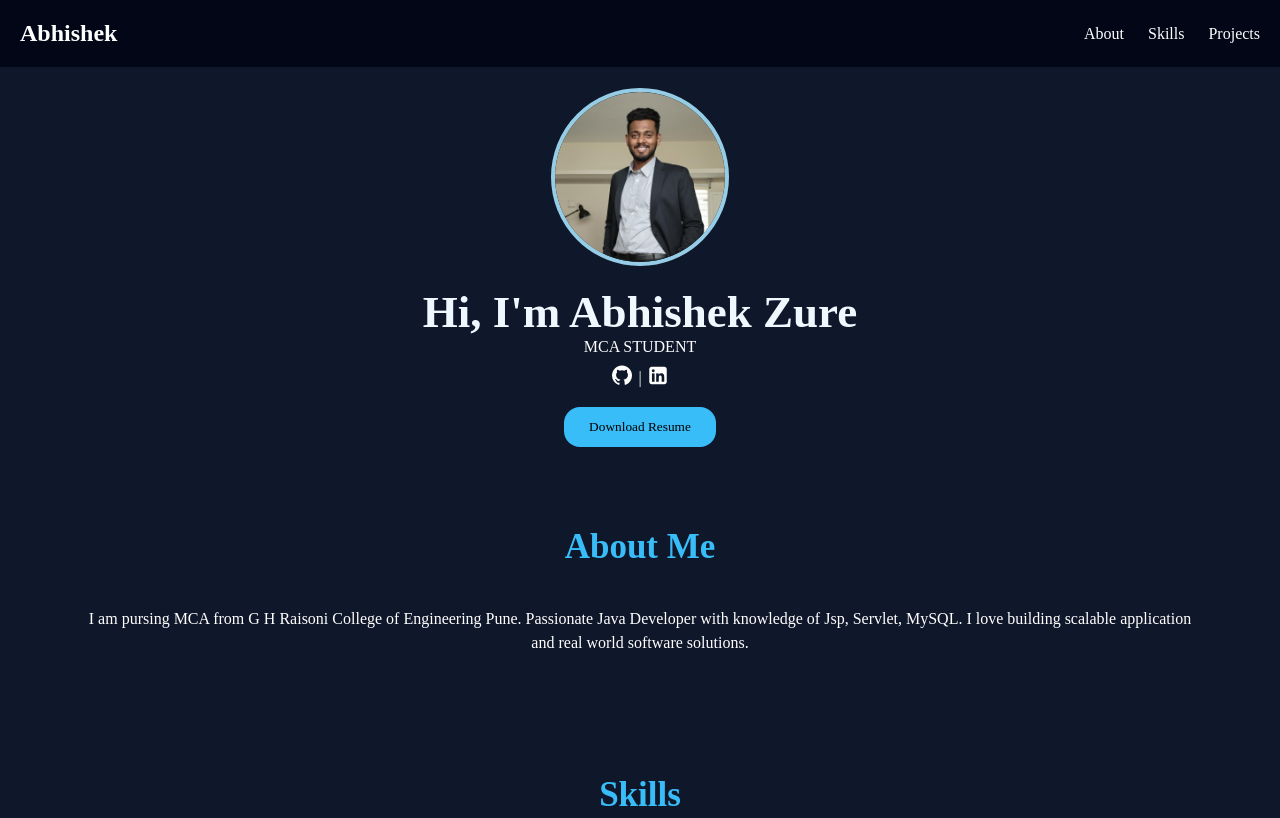
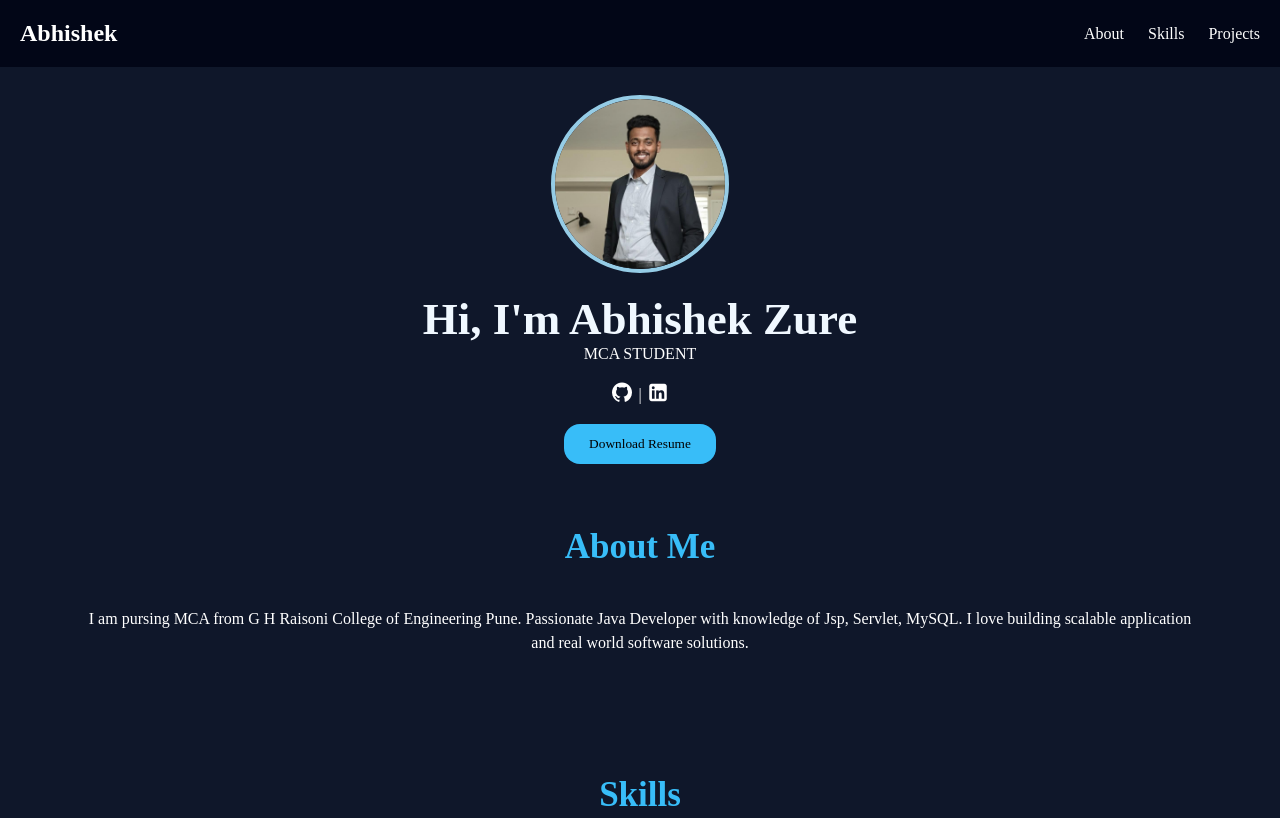
Before and after one commit to abhishekzure/abhishek-portfolio, a plain HTML site: page index.html in a window 1280 px wide. Shown: the top 818 px of the page. Drawn offline with Linux system fonts and the light colour scheme.

Commit message:
Add files via upload

```diff
--- a/style.css
+++ b/style.css
@@ -26,7 +26,7 @@ nav a {
 }
 
 .social {
-    margin-top: 10px;
+    margin-top: 20px;
     text-decoration: none;
 
 }
@@ -52,6 +52,7 @@ nav a {
     object-fit: cover;
     border: 4px solid #95cce6;
     margin-bottom: 20px;
+    margin-top: 25px;
 }
 
 .hero h1 {
```
